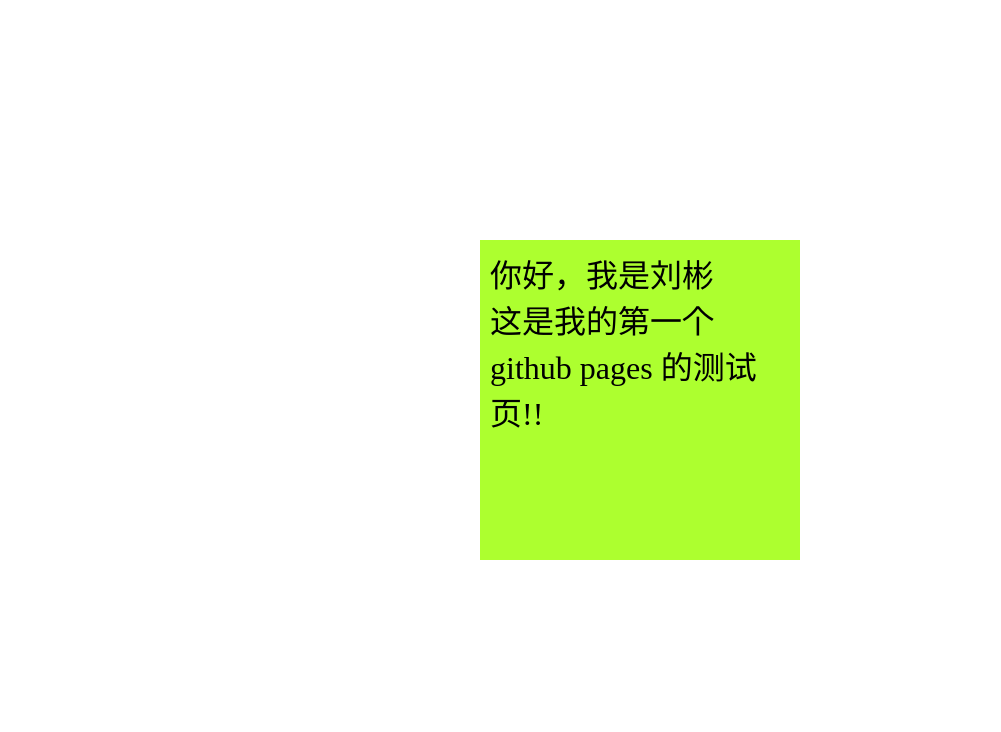
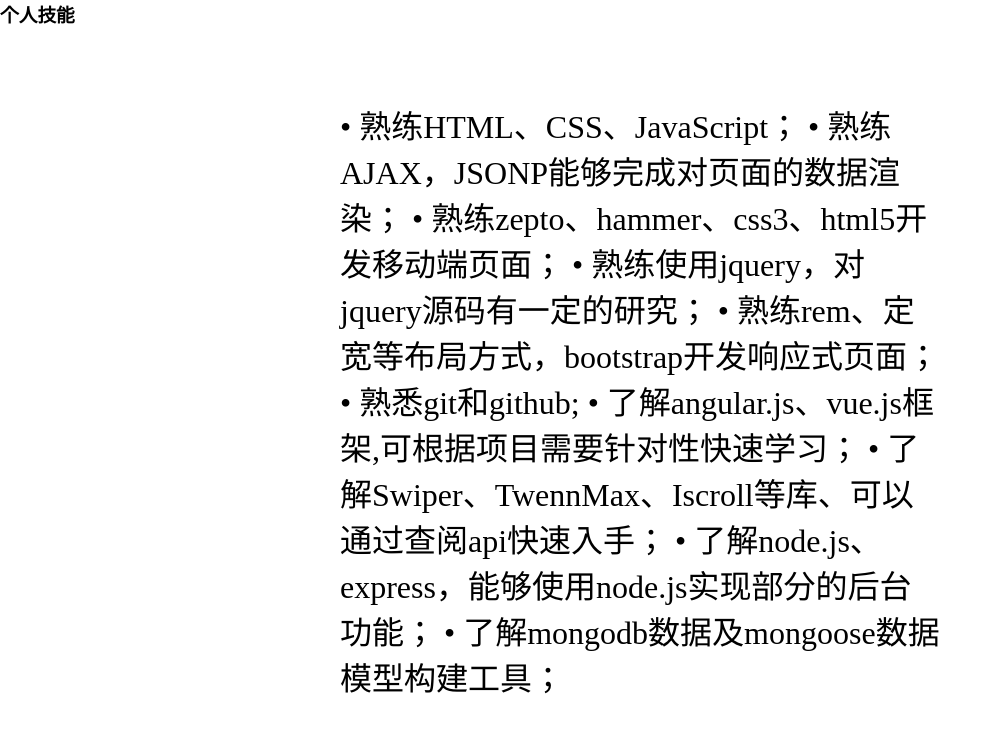
Before and after one commit to Jaciky/Jaciky.github.io, a plain HTML site: page index.html in a window 1280 px wide. Shown: the whole page, without its empty margins (0-1001 px from the left). Drawn offline with Linux system fonts and the light colour scheme.

Commit message:
增加了内容

```diff
--- a/index.html
+++ b/index.html
@@ -4,9 +4,8 @@
 	<style type="text/css">
 		*{margin:0;padding:0;}
 		#div1{
-			background-color:greenyellow;
-			width:300px;
-			height:300px;
+			-background-color:greenyellow;
+			width:600px;
 			position : absolute;
 			padding: 10px;
 			font-size: 32px;
@@ -18,7 +17,19 @@
     </script>
  </head>
  <body>
-	<div id="div1">你好，我是刘彬<br>这是我的第一个github pages 的测试页!!</div>
+	<h3>个人技能</h3>
+	<div id="div1">
+	•	熟练HTML、CSS、JavaScript；
+•	熟练AJAX，JSONP能够完成对页面的数据渲染；
+•	熟练zepto、hammer、css3、html5开发移动端页面；
+•	熟练使用jquery，对jquery源码有一定的研究；
+•	熟练rem、定宽等布局方式，bootstrap开发响应式页面；
+•	熟悉git和github;
+•	了解angular.js、vue.js框架,可根据项目需要针对性快速学习；
+•	了解Swiper、TwennMax、Iscroll等库、可以通过查阅api快速入手；
+•	了解node.js、express，能够使用node.js实现部分的后台功能；
+•	了解mongodb数据及mongoose数据模型构建工具；
+</div>
  </body>
 <script>
 	var oDiv = document.getElementById("div1");
```
